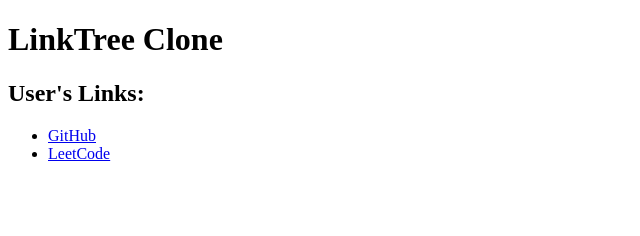
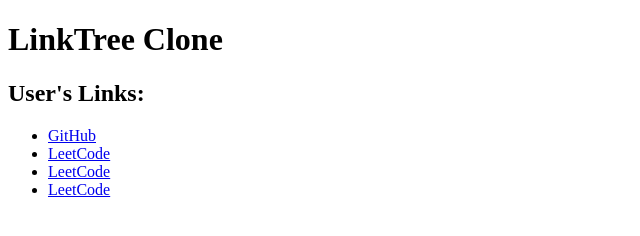
Before and after one commit to AnujKumarSingh-Code/Tracking1, a website: page public/index.html in a window 1280 px wide. Shown: the whole page, without its empty margins (0-640 px from the left). Drawn offline with Linux system fonts and the light colour scheme.

Commit message:
Update index.html

```diff
--- a/public/index.html
+++ b/public/index.html
@@ -65,6 +65,8 @@
     <ul>
         <li><a href="https://github.com/AnujKumarSingh-Code" data-page-owner-id="123" class="track-click">GitHub</a></li>
         <li><a href="https://leetcode.com/u/Anuj_Kumar_Coder/" data-page-owner-id="123" class="track-click">LeetCode</a></li>
+        <li><a href="https://codeforces.com/profile/-Anuj_Kumar-" data-page-owner-id="anuj" class="track-click">LeetCode</a></li>
+        <li><a href="https://atcoder.jp/" data-page-owner-id="ankit" class="track-click">LeetCode</a></li>
     </ul>
 
     <!-- Click Tracking JavaScript -->
```
